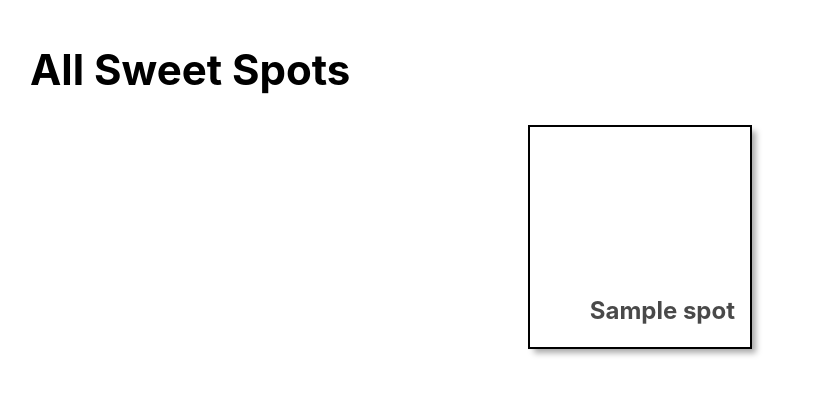
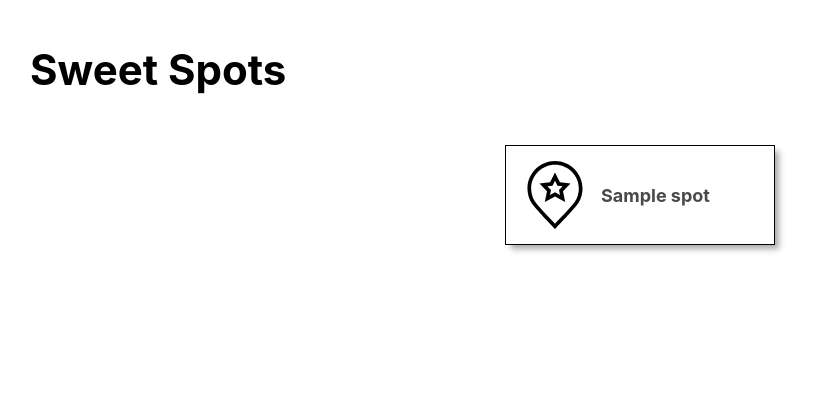
Before and after one commit to jessykim/dessert-collector-lab, a Django app: page /spots/ in a window 1280 px wide. Shown: the part 61-456 px from the top of the page, without its empty margins (0-814 px from the left). Run offline with Django 4.2, Linux system fonts and the light colour scheme; a user stored in the database is signed in; tables that the repository leaves empty hold one stand-in row (values such as "Sample post").

Commit message:
style spots index page

```diff
--- a/main_app/static/css/spots/spot-index.css
+++ b/main_app/static/css/spots/spot-index.css
@@ -1,27 +1,17 @@
 .card-container {
-  padding: 0 40px;
+  padding: 20px 30px;
   display: flex;
   justify-content: center;
   flex-wrap: wrap;
 }
 
 .card {
-  width: 224px;
-  height: 224px;
+  width: 270px;
+  height: 100px;
   margin: 10px;
-  border: solid 2px;
+  border: solid 1px;
   box-shadow: var(--card-box-shadow);
   position: relative;
-}
-
-.card-bg{
-  opacity: .4;
-  position: absolute;
-  display: inline-flex;
-  top: 0;
-  left: 0;
-  width: 100%;
-  height: 100%;
 }
 
 .card-content {
@@ -29,36 +19,17 @@
   height: 100%;
   width: 100%;
   display: flex;
-  align-items: flex-end;
-  justify-content: flex-end;
-  flex-direction: column;
 }
 
 .card > a {
-  position: absolute;
-  top: 0;
-  left: 0;
   width: 100%;
-  height: 100%;
-  display: inline-block;
   text-decoration: none;
   color: var(--text-color);
 }
 
 .card h2 {
-  margin: 7px 0;
-  font-size: var(--font-xl);
+  margin: 0;
+  align-self: center;
+  padding-left: 12px;
+  font-size: 18px;
 }
-
-.card p {
-  margin: 0;
-  font-size: var(--font-reg);
-}
-
-.page-header > img {
-  margin-left: 10px;
-}
-
-.page-header > img:first-of-type {
-  margin-left: 15px;
-}
--- a/main_app/templates/main_app/spot_list.html
+++ b/main_app/templates/main_app/spot_list.html
@@ -12,19 +12,15 @@
 {% block content %}
 
 <section class="page-header">
-  <h1>All Sweet Spots</h1>
-  {% comment %} <img src="{% static 'images/string.svg' %}" alt="A ball of string" />
-  <img src="{% static 'images/mouse.svg' %}" alt="A mouse" />
-  <img src="{% static 'images/post.svg' %}" alt="A scratching post" />
-  <img src="{% static 'images/fish.svg' %}" alt="A fishy toy" /> {% endcomment %}
+  <h1>Sweet Spots</h1>
 </section>
 
 <section class="card-container">
   {% for spot in spot_list %}
-  <div class="card" style="border-color: {{ toy.color }}">
-    <div class="card-bg" style="background-color: {{ toy.color }}"></div>
+  <div class="card">
     <a href="{% url 'spots_detail' spot.id %}">
       <div class="card-content">
+        <img src="{% static 'images/location-svgrepo-com.svg' %}" alt="location pin">
         <h2>{{ spot.name }}</h2>
       </div>
     </a>
```
Also changed, not shown: main_app/static/images/location-svgrepo-com.svg (added).
